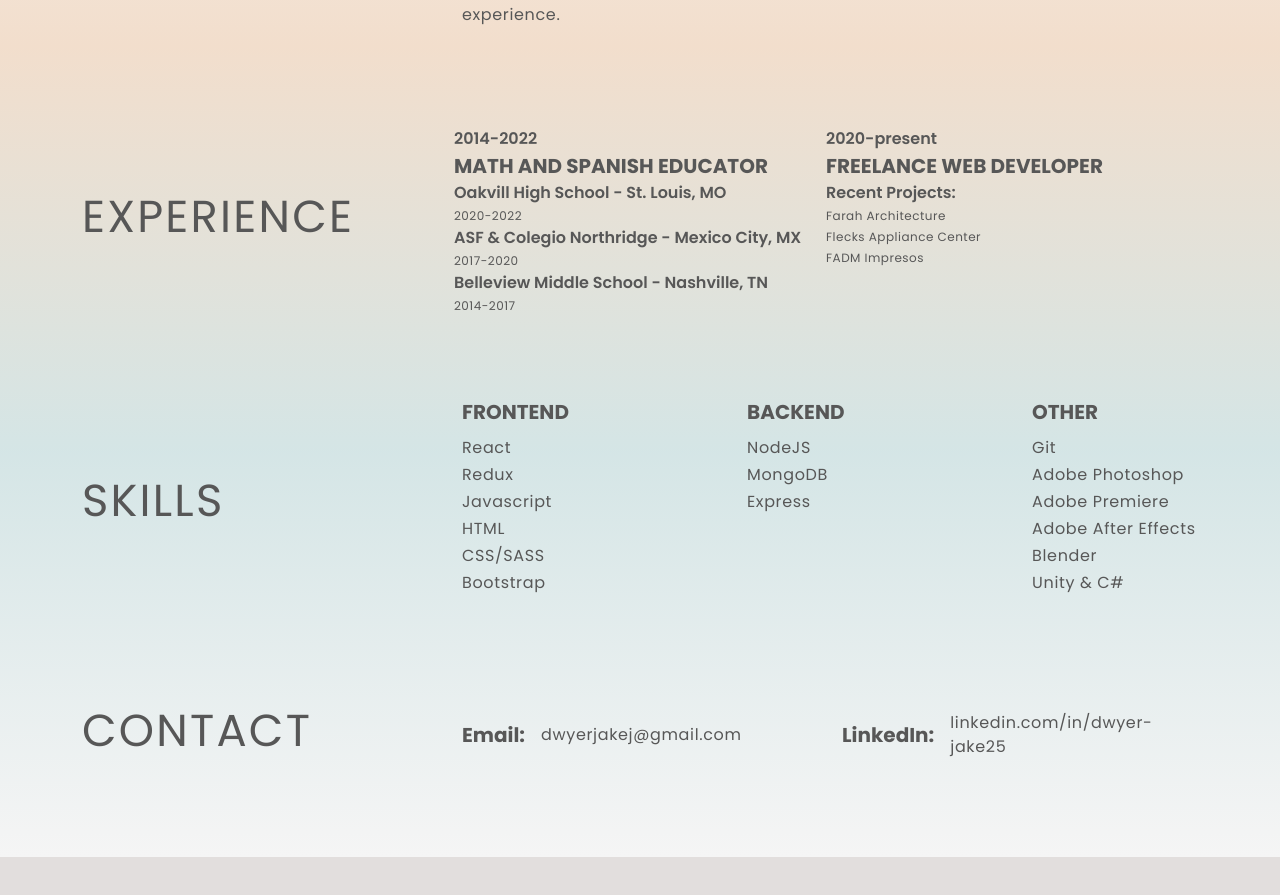
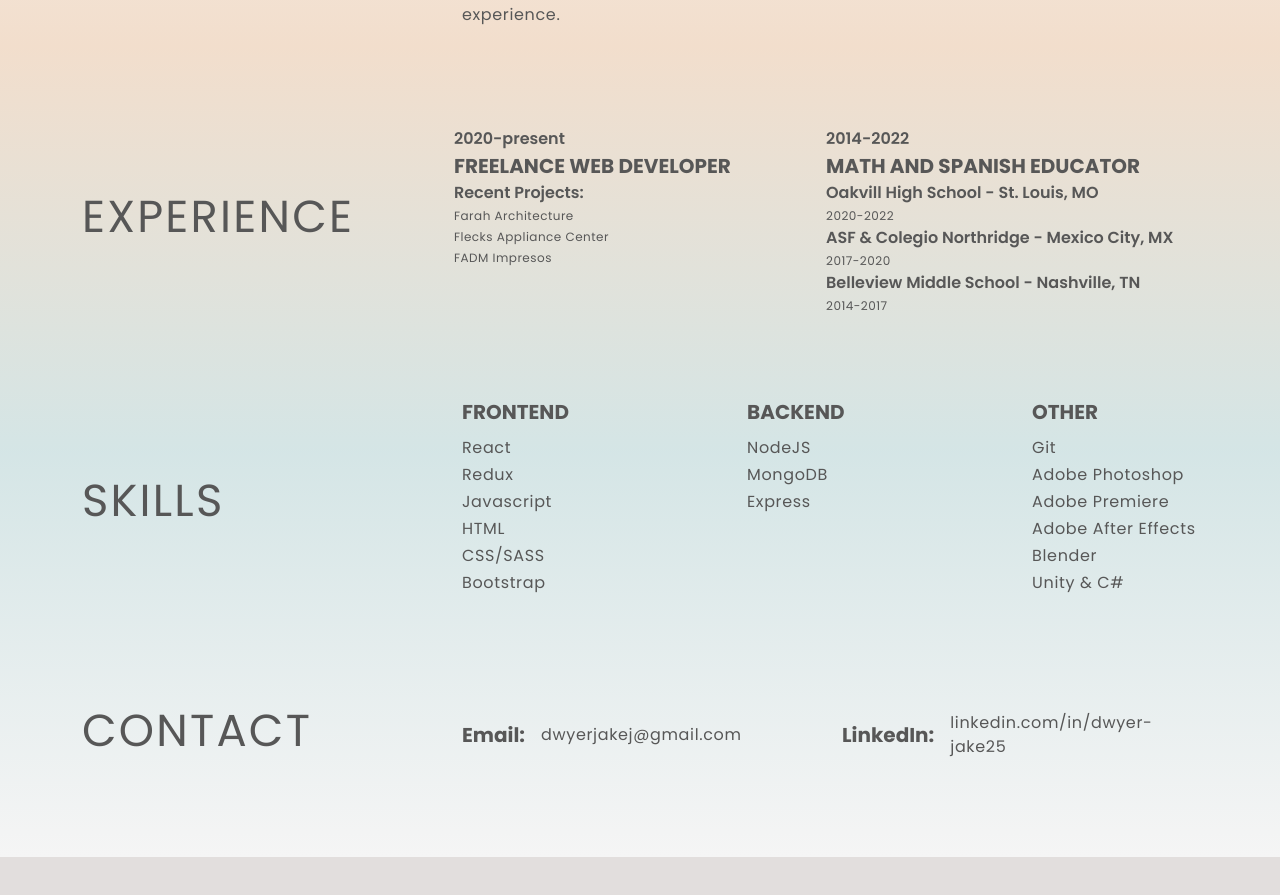
Before and after one commit to jdwyer6/portfolio-update-2022, a React (Create React App) app: page / in a window 1280 px wide. Shown: the part 1160-2055 px from the top of the page. Built offline with nearby package versions, Linux system fonts and the light colour scheme; a web font is replaced by a local one.

Commit message:
change order of experience and fix text size for h3

```diff
--- a/src/assets/App.css
+++ b/src/assets/App.css
@@ -31,7 +31,7 @@ h2 {
 }
 
 h3 {
-  font-size: clamp(24px, 3vw, 90px);
+  font-size: clamp(24px, 3vw, 40px);
   font-weight: 600;
   line-height: clamp(60px, 6vw, 72px);
   letter-spacing: 0em;
--- a/src/assets/styles.scss
+++ b/src/assets/styles.scss
@@ -51,7 +51,7 @@ h2{
 }
 
 h3{
-    font-size: clamp(24px, 3vw, 90px);
+    font-size: clamp(24px, 3vw, 40px);
     font-weight: 600;
     line-height: clamp(60px, 6vw, 72px);
     letter-spacing: 0em;
--- a/src/pages/HomePage.js
+++ b/src/pages/HomePage.js
@@ -94,6 +94,14 @@ const HomePage = () => {
                                 <Col xs='12' md='4' className='d-flex align-items-center'>
                                     <h2 className='text-start'>EXPERIENCE</h2>
                                 </Col>
+                                <Col xs='12' md='4' className='text-start my-5 my-md-0'>
+                                    <p className='mb-0'>2020-present</p>
+                                    <h4 className='h4-bold mb-0 text-start'>FREELANCE WEB DEVELOPER</h4>
+                                    <p className='mb-0'>Recent Projects:</p>
+                                    <p className='mb-0 p-small'>Farah Architecture</p>
+                                    <p className='mb-0 p-small'>Flecks Appliance Center</p>
+                                    <p className='mb-0 p-small'>FADM Impresos</p>
+                                </Col>
                                 <Col xs='12' md='4' className='text-start'>
                                     <p className='mb-0'>2014-2022</p>
                                     <h4 className='h4-bold mb-0 text-start'>MATH AND SPANISH EDUCATOR</h4>
@@ -103,14 +111,6 @@ const HomePage = () => {
                                     <p className='mb-0 p-small'>2017-2020</p>
                                     <p className='mb-0'>Belleview Middle School - Nashville, TN</p>
                                     <p className='mb-0 p-small'>2014-2017</p>
-                                </Col>
-                                <Col xs='12' md='4' className='text-start my-5 my-md-0'>
-                                    <p className='mb-0'>2020-present</p>
-                                    <h4 className='h4-bold mb-0 text-start'>FREELANCE WEB DEVELOPER</h4>
-                                    <p className='mb-0'>Recent Projects:</p>
-                                    <p className='mb-0 p-small'>Farah Architecture</p>
-                                    <p className='mb-0 p-small'>Flecks Appliance Center</p>
-                                    <p className='mb-0 p-small'>FADM Impresos</p>
                                 </Col>
                             </Row>
                     </Row>
```
